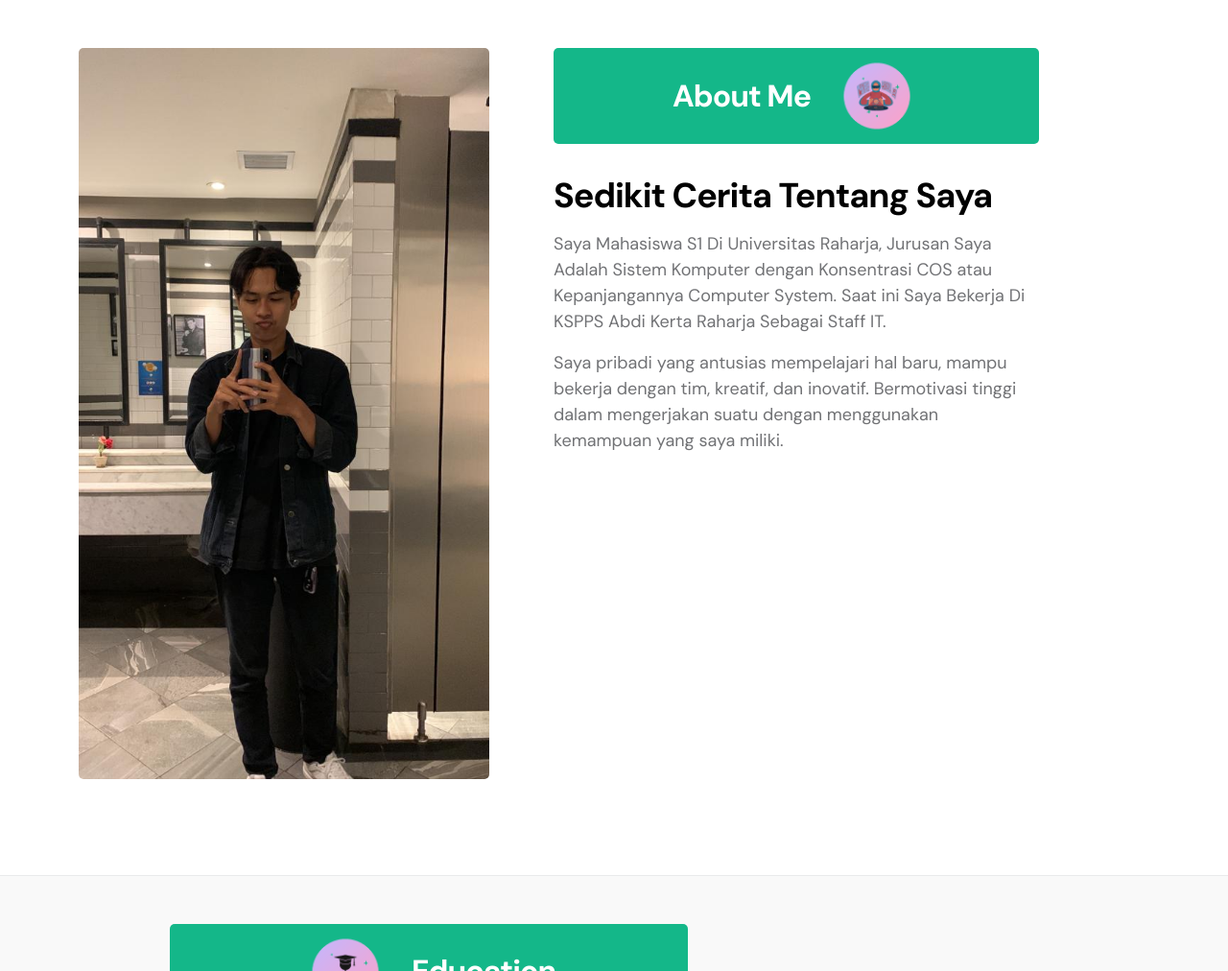
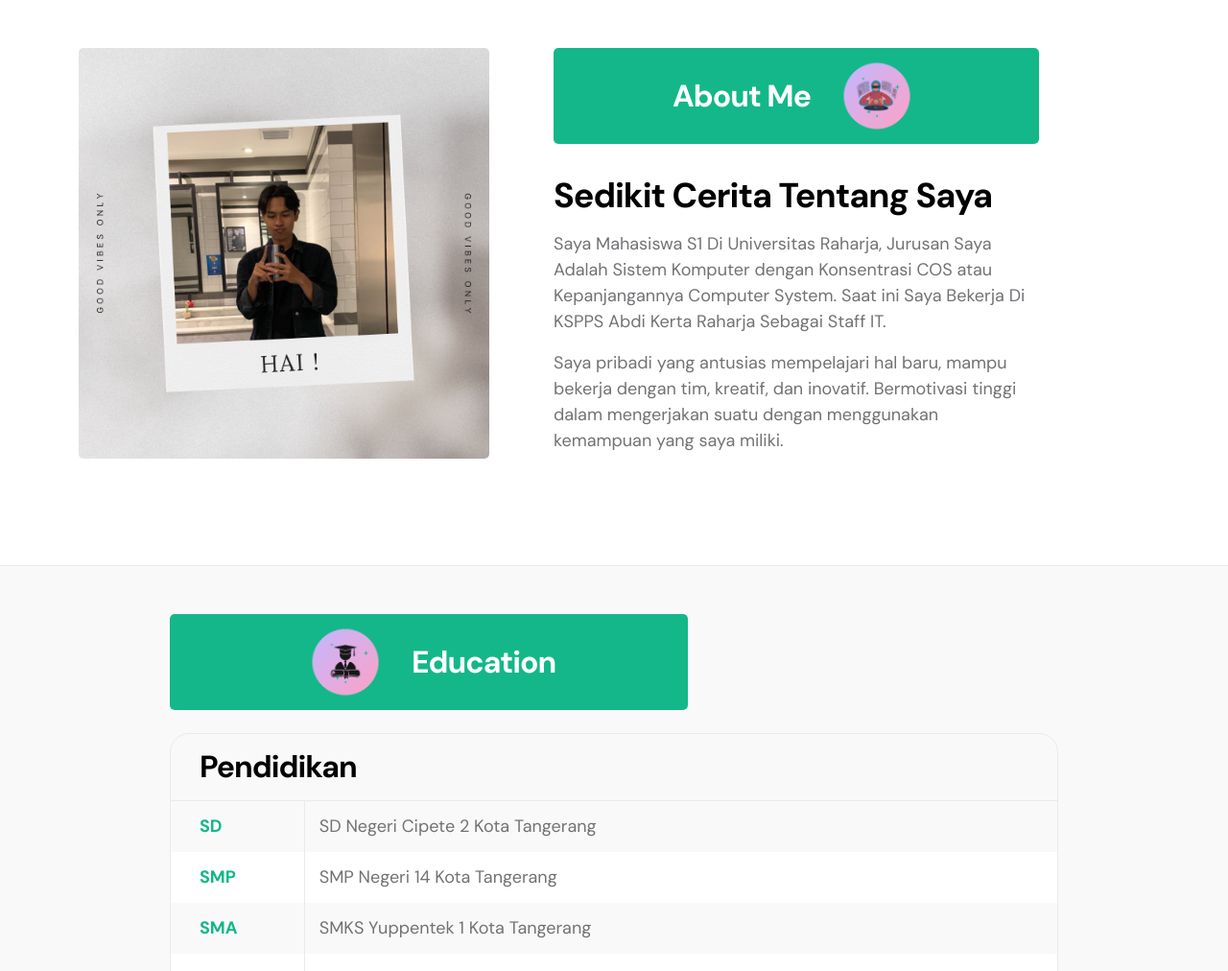
Before and after one commit to Tedz517/Tedz517.github.io, a plain HTML site: page index.html in a window 1280 px wide. Shown: the part 800-1812 px from the top of the page at 96% size. Drawn offline with nearby package versions, Linux system fonts and the light colour scheme.

Commit message:
Update index.html

```diff
--- a/index.html
+++ b/index.html
@@ -92,7 +92,7 @@
                     <div class="row">
 
                         <div class="col-lg-5 col-12">
-                            <img src="images/teddy-about.jpg" class="about-image img-fluid" alt="">
+                            <img src="images/teddy-about.png" class="about-image img-fluid" alt="">
                         </div>
 
                         <div class="col-lg-6 col-12 mt-5 mt-lg-0">
```
